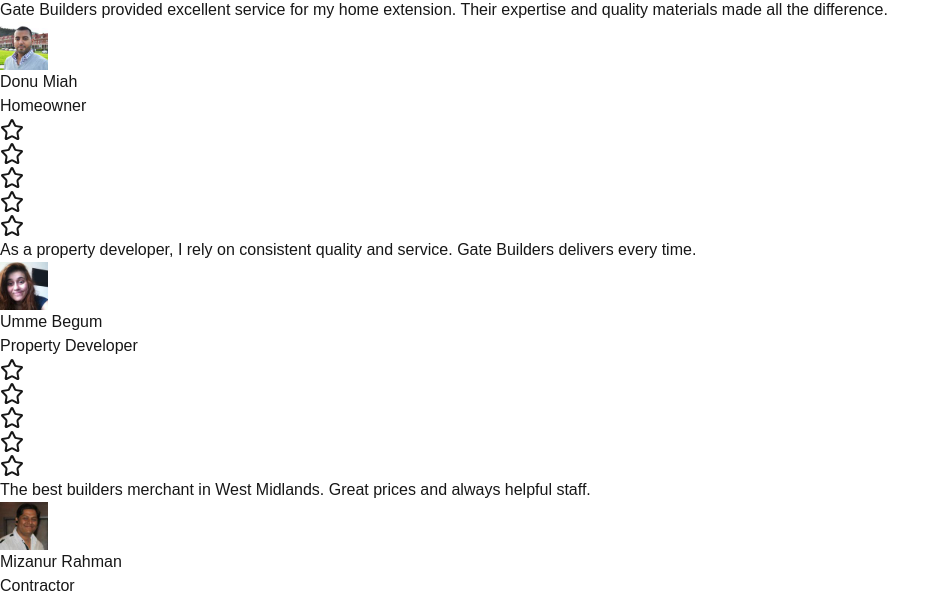
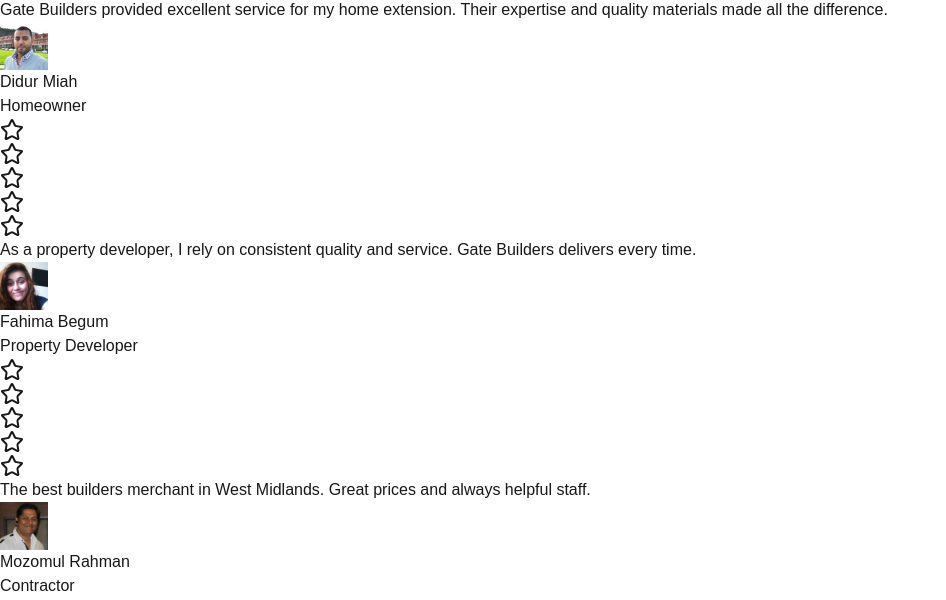
Before and after one commit to sb-haz/gate-builders, a Next.js app: page / in a window 1280 px wide. Shown: the part 2018-2618 px from the top of the page, without its empty margins (0-946 px from the left). Built offline with nearby package versions, Linux system fonts and the light colour scheme.

Commit message:
fix: update testimonial names for accuracy

```diff
--- a/src/app/page.tsx
+++ b/src/app/page.tsx
@@ -5,19 +5,19 @@
 export default function Home() {
   const testimonials = [
     {
-      name: "Donu Miah",
+      name: "Didur Miah",
       role: "Homeowner",
       image: "men_7.jpg",
       text: "Gate Builders provided excellent service for my home extension. Their expertise and quality materials made all the difference."
     },
     {
-      name: "Umme Begum",
+      name: "Fahima Begum",
       role: "Property Developer",
       image: "women_13.jpg",
       text: "As a property developer, I rely on consistent quality and service. Gate Builders delivers every time."
     },
     {
-      name: "Mizanur Rahman",
+      name: "Mozomul Rahman",
       role: "Contractor",
       image: "men_48.jpg",
       text: "The best builders merchant in West Midlands. Great prices and always helpful staff."
```
